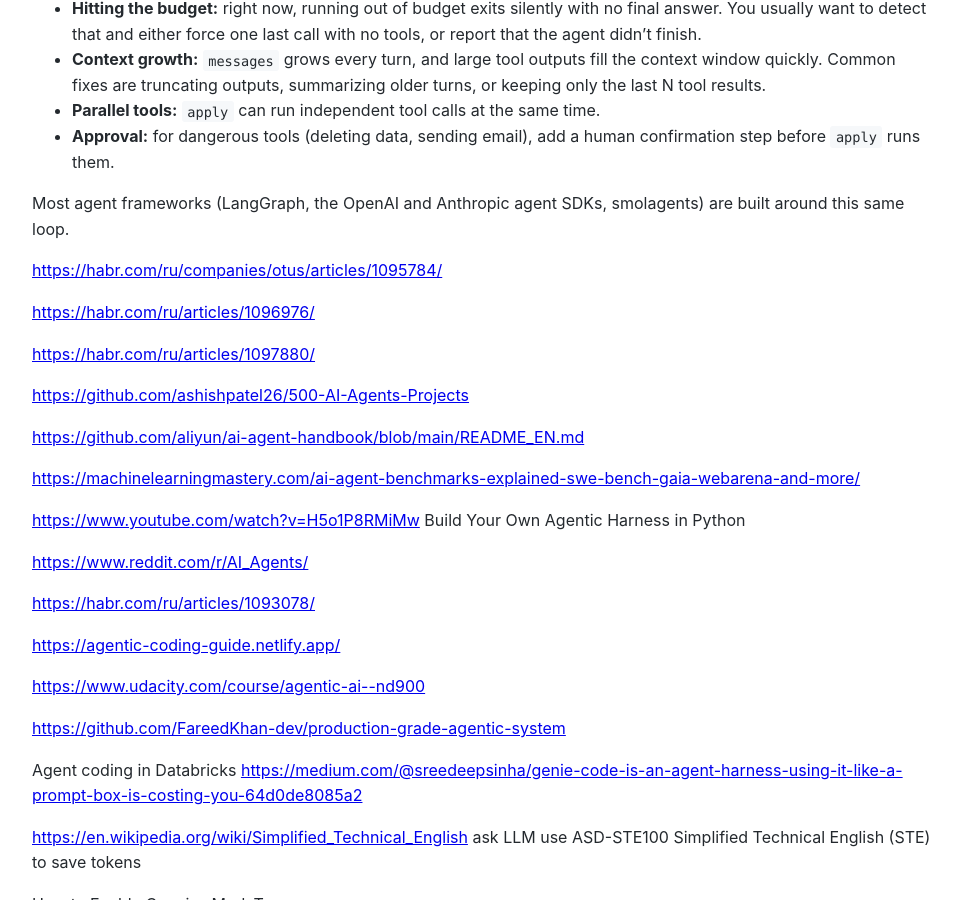
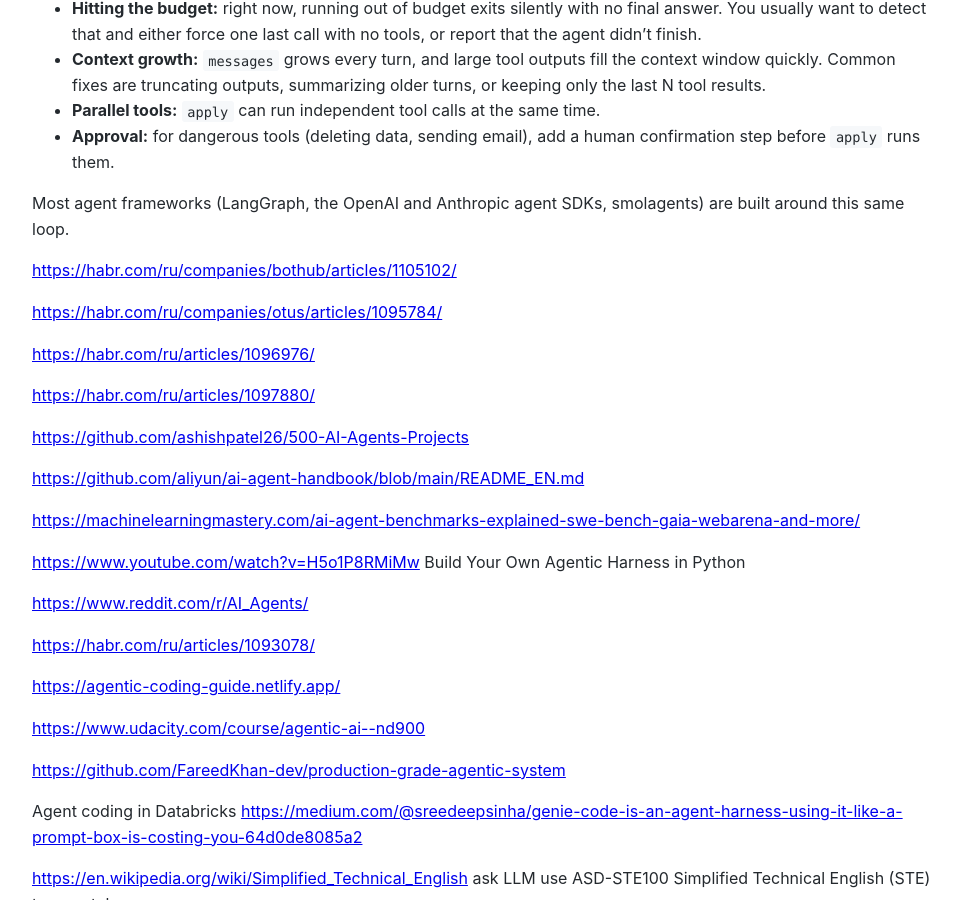
Before and after one commit to Michael-Lubinsky/michael-lubinsky.github.com, a Jekyll site: the page built from ml/agent.md, in a window 1280 px wide and 900 px high, scrolled down 1721 px. Shown: the whole window, without its empty margins (158-1118 px from the left). Built offline with Jekyll 4.4.1, drawn with Linux system fonts in a browser that asks for light colours; our own code applies the rules of GitHub Pages for plain Markdown files.

Commit message:
Add links to additional resources in agent.md

```diff
--- a/ml/agent.md
+++ b/ml/agent.md
@@ -71,6 +71,7 @@
 
 Most agent frameworks (LangGraph, the OpenAI and Anthropic agent SDKs, smolagents) are built around this same loop.
 
+<https://habr.com/ru/companies/bothub/articles/1105102/>
 
 <https://habr.com/ru/companies/otus/articles/1095784/>
 
```
